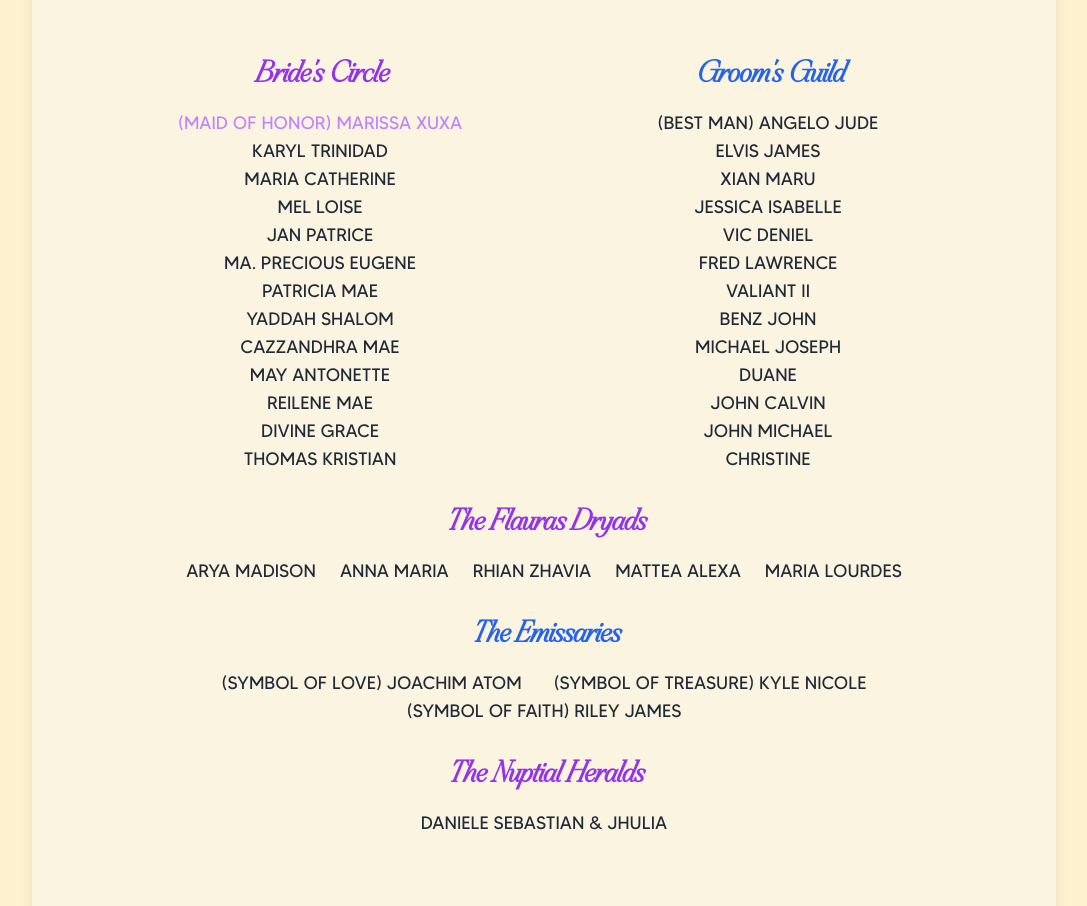
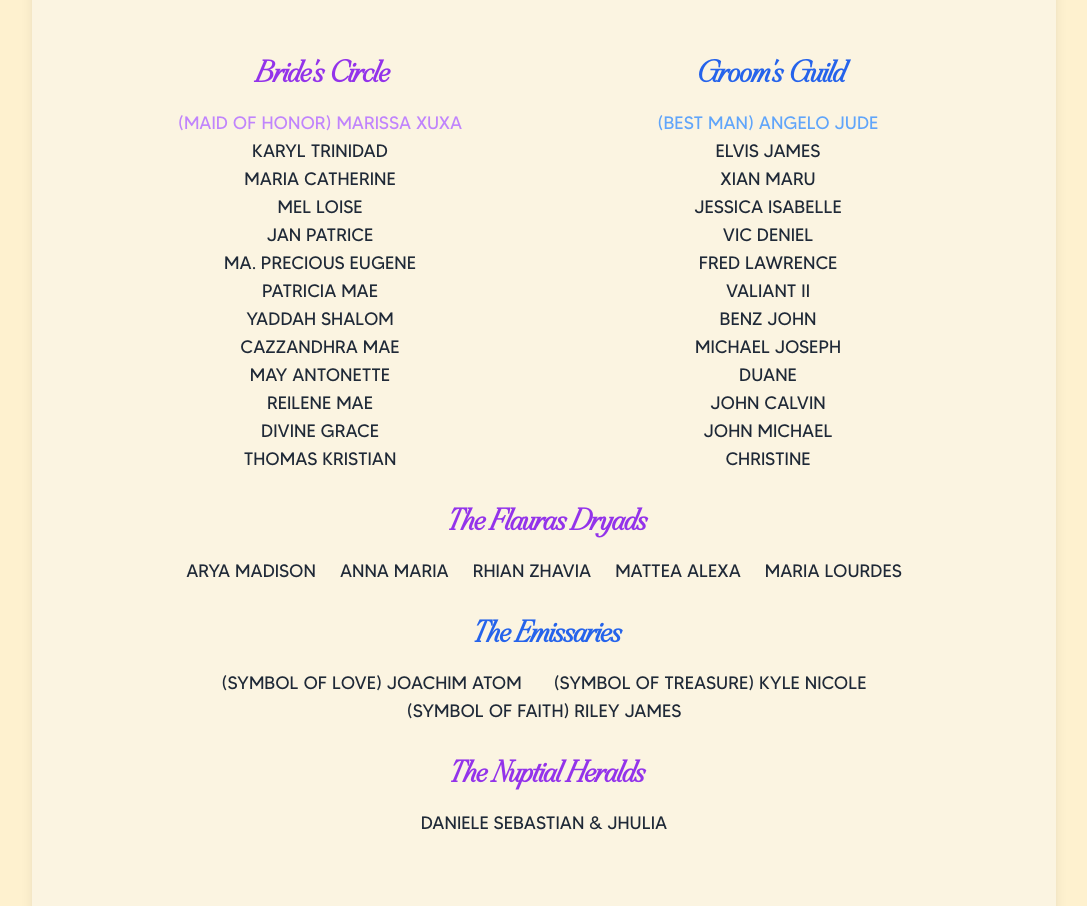
Before and after one commit to kulaizki/imclizyforyou, a Next.js app: page / in a window 1280 px wide. Shown: the part 3915-4821 px from the top of the page, without its empty margins (96-1183 px from the left). Built offline with nearby package versions, Linux system fonts and the light colour scheme.

Commit message:
style: correct best man color

```diff
--- a/src/components/Crew.tsx
+++ b/src/components/Crew.tsx
@@ -15,7 +15,7 @@ export default function Crew() {
             <h2 className="text-2xl sm:text-3xl font-wedding font-semibold text-purple-600">
               Bride&apos;s Circle
             </h2>
-            <p className="text-purple-400 text-base sm:text-lg mt-4 text-gray-800 uppercase">
+            <p className="text-purple-400 text-base sm:text-lg mt-4 uppercase">
               (Maid of Honor) Marissa Xuxa
             </p>
             <p className="text-base sm:text-lg text-gray-800 uppercase">
@@ -60,7 +60,7 @@ export default function Crew() {
             <h2 className="text-2xl sm:text-3xl font-wedding font-semibold text-blue-600">
               Groom&apos;s Guild
             </h2>
-            <p className="text-blue-400 text-base sm:text-lg mt-4 text-gray-800 uppercase">
+            <p className="text-blue-400 text-base sm:text-lg mt-4 uppercase">
               (Best Man) Angelo Jude
             </p>
             <p className="text-base sm:text-lg text-gray-800 uppercase">
```
